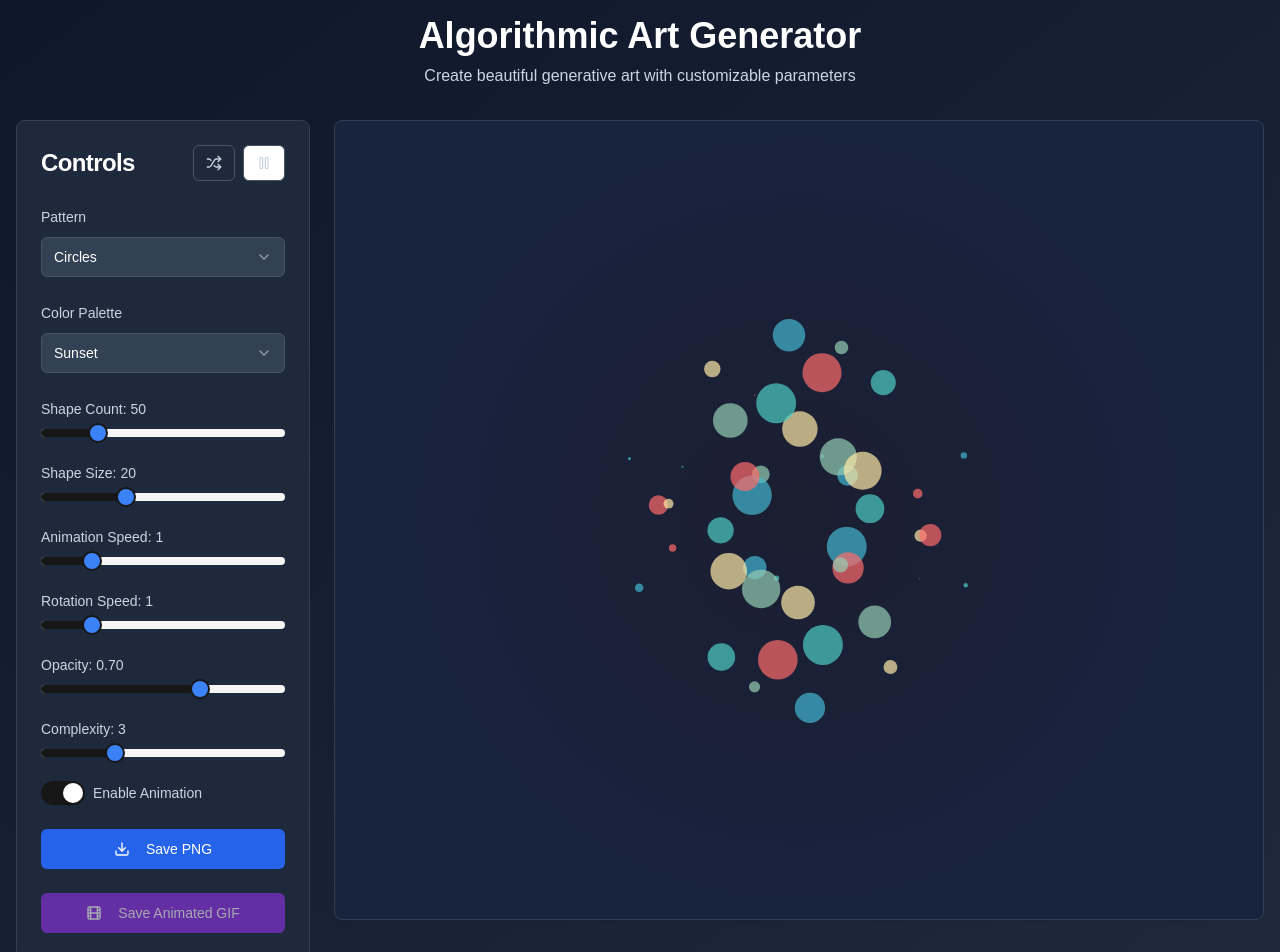
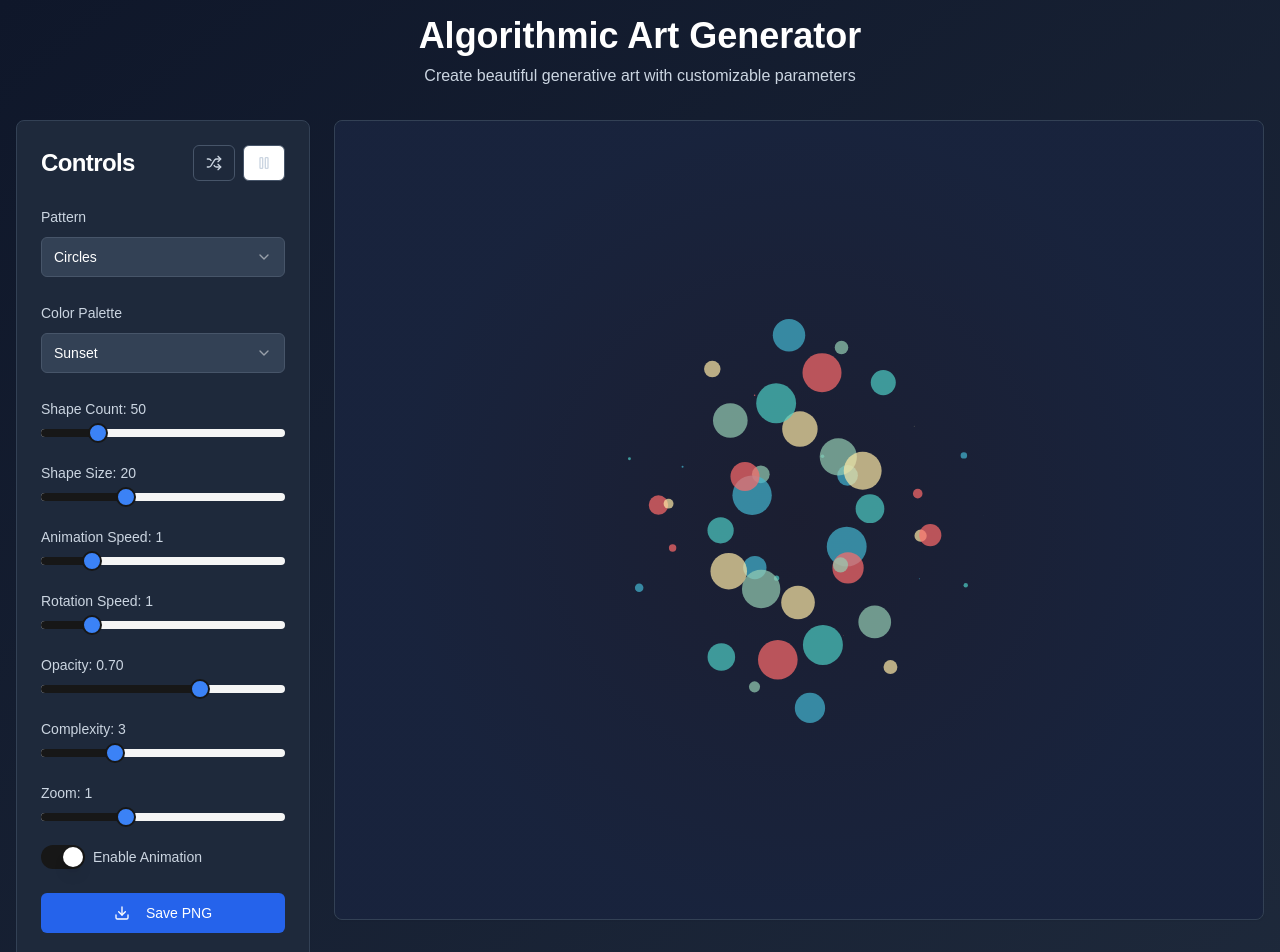
Before and after one commit to puppe1990/Algorithmic-Art-Generator, a Next.js app: page / in a window 1280 px wide. Shown: the top 952 px of the page. Built offline with nearby package versions, Linux system fonts and the light colour scheme.

Commit message:
Add zoom controls

```diff
--- a/app/page.tsx
+++ b/app/page.tsx
@@ -47,6 +47,7 @@ export default function AlgorithmicArtGenerator() {
   const animationRef = useRef<number>()
   const gifReady = useGifJs()
   const [recording, setRecording] = useState(false)
+  const [zoomLevel, setZoomLevel] = useState(1)
 
   const [parameters, setParameters] = useState<ArtParameters>({
     pattern: "circles",
@@ -819,6 +820,21 @@ export default function AlgorithmicArtGenerator() {
                   </div>
                 ))}
 
+                {/* Zoom Slider */}
+                <div className="space-y-2">
+                  <Label className="text-slate-300">
+                    Zoom: {zoomLevel.toFixed(2).replace(/\.00$/, "")}
+                  </Label>
+                  <Slider
+                    value={[zoomLevel]}
+                    min={0.5}
+                    max={2}
+                    step={0.1}
+                    onValueChange={([v]) => setZoomLevel(v)}
+                    className="[&_[role=slider]]:bg-blue-500"
+                  />
+                </div>
+
                 {/* Fractal Type (only show when fractal pattern is selected) */}
                 {parameters.pattern === "fractal" && (
                   <div className="space-y-2">
@@ -895,8 +911,12 @@ export default function AlgorithmicArtGenerator() {
           {/* Canvas */}
           <section className="lg:col-span-3">
             <Card className="bg-slate-800 border-slate-700 h-[600px] lg:h-[800px]">
-              <CardContent className="p-0 h-full">
-                <canvas ref={canvasRef} className="w-full h-full rounded-lg" style={{ display: "block" }} />
+              <CardContent className="p-0 h-full overflow-auto flex items-center justify-center">
+                <canvas
+                  ref={canvasRef}
+                  className="w-full h-full rounded-lg"
+                  style={{ display: "block", transform: `scale(${zoomLevel})`, transformOrigin: "center" }}
+                />
               </CardContent>
             </Card>
           </section>
```
